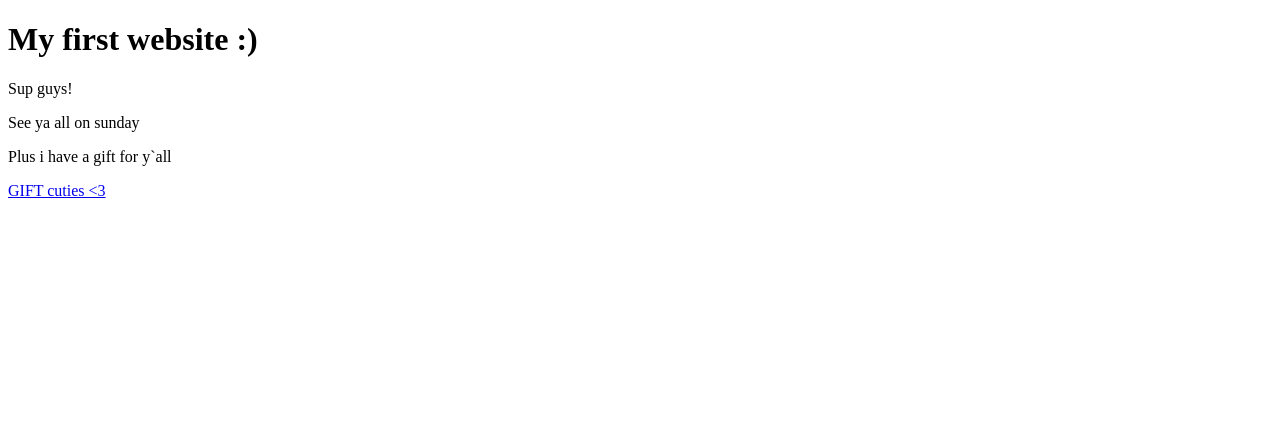
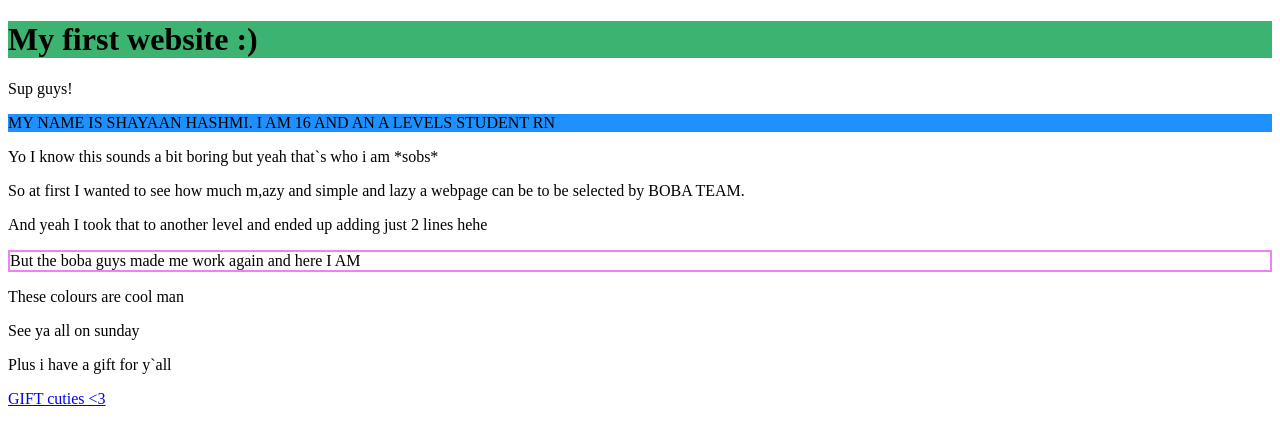
Before and after one commit to beshabby11/MY-FIRST-WEBSITE, a plain HTML site: page index.html in a window 1280 px wide. Drawn offline with Linux system fonts and the light colour scheme.

Commit message:
Enhance index.html with personal details and styles
Updated content and styles in index.html to include personal information and additional paragraphs.

```diff
--- a/index.html
+++ b/index.html
@@ -2,9 +2,18 @@
 <html>
 <body>
 
-<h1> My first website :) </h1>
+<h1 style="background-color:MediumSeaGreen;"> My first website :) </h1>
 
 <p>Sup guys!</p>
+<p style="background-color:DodgerBlue;"> MY NAME IS SHAYAAN HASHMI. I AM 16 AND AN A LEVELS STUDENT RN </p>
+<p> Yo I know this sounds a bit boring but yeah that`s who i am *sobs* </p>
+<p> So at first I wanted to see how much m,azy and simple and lazy a webpage can be to be selected by BOBA TEAM.</p>
+<p> And yeah I took that to another level and ended up adding just 2 lines hehe </p>
+<p style="border:2px solid Violet;"> But the boba guys made me work again and here I AM </p>
+<p> These colours are cool man </p>
+
+
+
 <p> See ya all on sunday </p>
 <p> Plus i have a gift for y`all </p>
 <a href="https://youtu.be/xvFZjo5PgG0?si=IRDvWkCIwRyBEbkz">GIFT cuties <3 </a>
```
